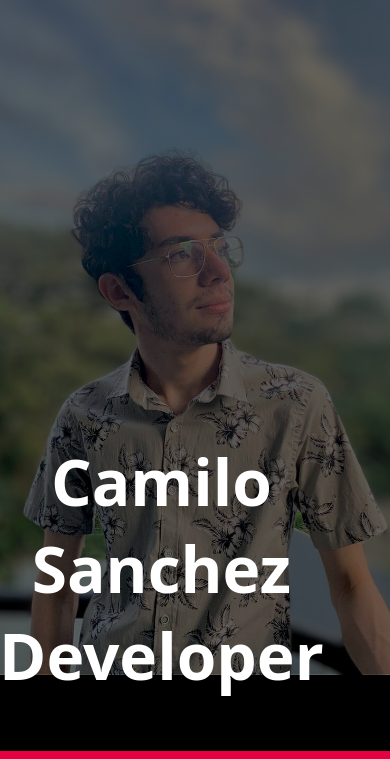
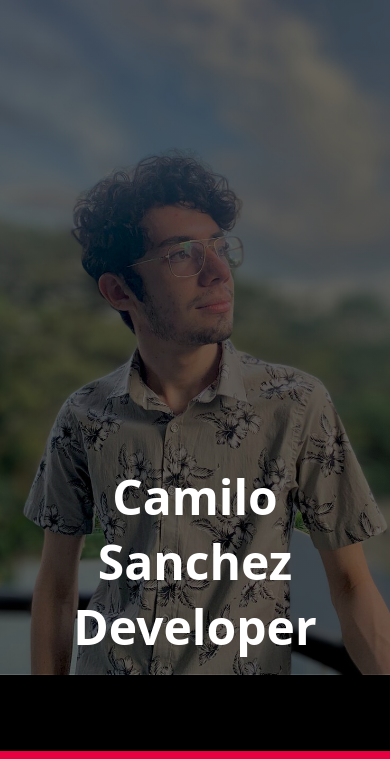
Before and after one commit to CamiloSanPor/camilosanpor.github.io, a plain HTML site: page index.html in a window 390 px wide. Shown: the part 85-844 px from the top of the page. Drawn offline with Linux system fonts and the light colour scheme.

Commit message:
Responsive Design

```diff
--- a/script.js
+++ b/script.js
@@ -69,7 +69,7 @@ setColors()
 
 function changeColors() {
 
-    if (counter >= 2){
+    if (counter >= 4){
         counter = 0;
     }
     else {
--- a/styles.css
+++ b/styles.css
@@ -185,7 +185,7 @@ footer {
 .hero-container {
     position: absolute;
     top: 50%;
-    right: 7%;
+    right: 5%;
 }
 
 .hero-text {
@@ -221,7 +221,6 @@ footer {
     background-color: var(--main-color);
     padding: 2rem 5rem;
     display: flex;
-    flex-wrap: wrap ;
     justify-content: space-between;
     align-items: center;
 }
@@ -262,13 +261,40 @@ footer {
     left: 35vw;
 }
 
+/* Small Laptop */
+
+@media screen and (max-width: 1024px) {
+
+    .hero-image h1 {
+        font-size: 3rem;
+    }
+
+    .projects-article {
+        flex-wrap: wrap;
+    }
+
+    .info-section {
+        padding: 0 4rem;
+    }
+
+}
+
 /* TABLET */
 
 @media screen and (max-width: 768px) {
 
+    .hero-image {
+        display: flex;
+        flex-direction: row;
+        justify-content: center;
+        align-items: flex-end;
+    }
+
     .hero-container {
-        top: 65%;
-        right: 17%;
+        position: relative;
+        top: auto;
+        right: auto;
+        padding: 1rem;
     }
 
 }
```
Also changed, not shown: projects.html (+6 -0 lines).
